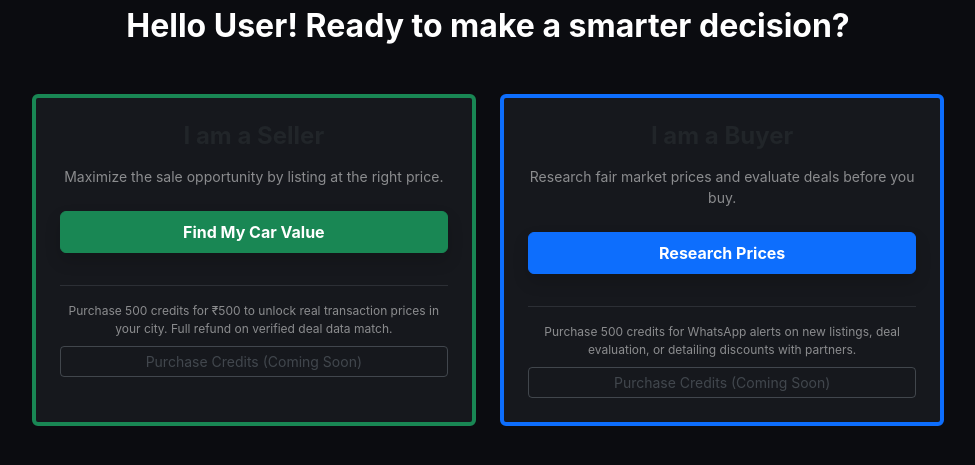
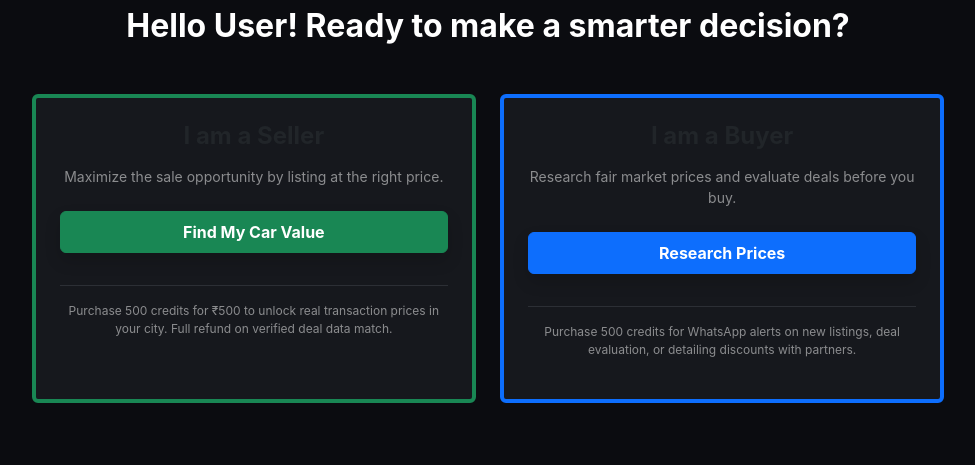
Before and after one commit to autoknowmus-web/autoknowmus, a Flask app: page /role in a window 1280 px wide. Shown: the part 151-616 px from the top of the page, without its empty margins (152-1127 px from the left). Run offline with Flask 3, Linux system fonts and the light colour scheme.

Commit message:
Update role.html

```diff
--- a/templates/role.html
+++ b/templates/role.html
@@ -1,8 +1,8 @@
 {% extends "layout.html" %}
 {% block content %}
-<div class="text-center py-2">
+<div class="py-2">
     {% with messages = get_flashed_messages() %}{% if messages %}{% for message in messages %}
-    <div class="alert alert-success d-inline-block px-4 py-2 small rounded-pill mb-4 border-0 shadow-sm" style="background: rgba(40, 167, 69, 0.2); color: #28a745;">
+    <div class="alert alert-success d-inline-block px-4 py-2 small rounded-pill mb-4 border-0" style="background: rgba(40, 167, 69, 0.2); color: #28a745;">
         <i class="fas fa-gift me-2"></i> {{ message }}
     </div>
     {% endfor %}{% endif %}{% endwith %}
@@ -14,29 +14,18 @@
             <div class="card p-4 h-100 border-top border-success border-4" style="background: #16181d;">
                 <h4 class="fw-bold mb-3">I am a Seller</h4>
                 <p class="text-white-50 small mb-4">Maximize the sale opportunity by listing at the right price.</p>
-
                 <a href="/seller" class="btn btn-success w-100 py-2 fw-bold mb-3 shadow">Find My Car Value</a>
-
                 <hr class="border-secondary opacity-25">
-                <div class="text-white-50" style="font-size: 0.75rem;">
-                    Purchase 500 credits for ₹500 to unlock real transaction prices in your city. Full refund on verified deal data match.
-                </div>
-                <button class="btn btn-sm btn-outline-secondary w-100 mt-2 opacity-50">Purchase Credits (Coming Soon)</button>
+                <p class="text-white-50" style="font-size: 0.75rem;">Purchase 500 credits for ₹500 to unlock real transaction prices in your city. Full refund on verified deal data match.</p>
             </div>
         </div>
-
         <div class="col-md-5">
             <div class="card p-4 h-100 border-top border-primary border-4" style="background: #16181d;">
                 <h4 class="fw-bold mb-3">I am a Buyer</h4>
                 <p class="text-white-50 small mb-4">Research fair market prices and evaluate deals before you buy.</p>
-
                 <a href="/buyer" class="btn btn-primary w-100 py-2 fw-bold mb-3 shadow">Research Prices</a>
-
                 <hr class="border-secondary opacity-25">
-                <div class="text-white-50" style="font-size: 0.75rem;">
-                    Purchase 500 credits for WhatsApp alerts on new listings, deal evaluation, or detailing discounts with partners.
-                </div>
-                <button class="btn btn-sm btn-outline-secondary w-100 mt-2 opacity-50">Purchase Credits (Coming Soon)</button>
+                <p class="text-white-50" style="font-size: 0.75rem;">Purchase 500 credits for WhatsApp alerts on new listings, deal evaluation, or detailing discounts with partners.</p>
             </div>
         </div>
     </div>
```
